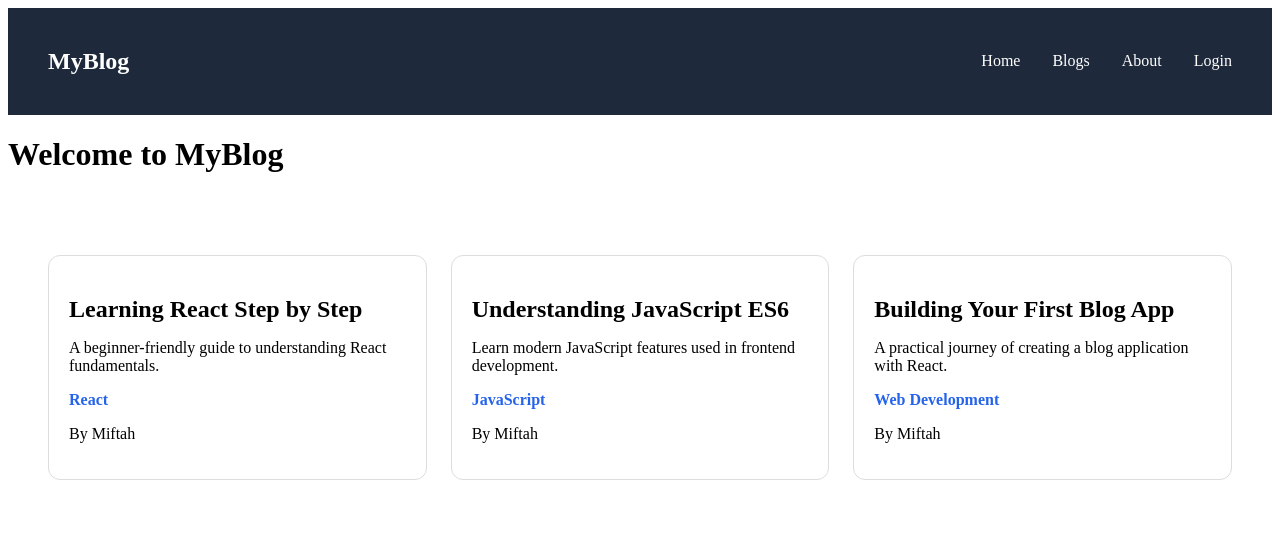
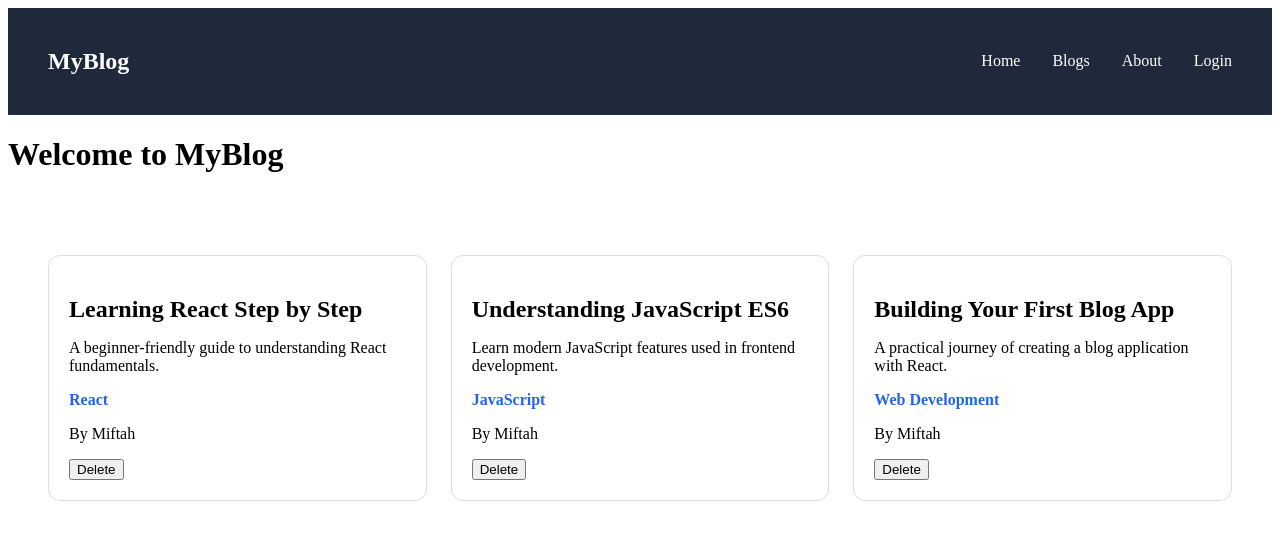
Before and after one commit to ibnumohammed99/react-final-project-blog-app, a React (Vite) app: page / in a window 1280 px wide. Shown: the top 540 px of the page. Built offline with nearby package versions, Linux system fonts and the light colour scheme.

Commit message:
Add delete post functionality

```diff
--- a/src/App.jsx
+++ b/src/App.jsx
@@ -24,13 +24,19 @@ function App() {
   useEffect(() => {
     localStorage.setItem("posts", JSON.stringify(posts));
   }, [posts]);
+  const deletePost = (id) => {
+    setPosts((previousPosts) => previousPosts.filter((post) => post.id !== id));
+  };
 
   return (
     <>
       <Navbar />
 
       <Routes>
-        <Route path="/" element={<Home posts={posts} />} />
+        <Route
+          path="/"
+          element={<Home posts={posts} deletePost={deletePost} />}
+        />
 
         <Route path="/blogs" element={<Blogs />} />
 
--- a/src/components/BlogCard.jsx
+++ b/src/components/BlogCard.jsx
@@ -1,7 +1,7 @@
 import { Link } from "react-router-dom";
 import "../styles/BlogCard.css";
 
-function BlogCard({ post }) {
+function BlogCard({ post, deletePost }) {
   return (
     <Link to={`/blog/${post.id}`} className="blog-link">
       <div className="blog-card">
@@ -12,6 +12,14 @@ function BlogCard({ post }) {
         <span>{post.category}</span>
 
         <p>By {post.author}</p>
+        <button
+          onClick={(e) => {
+            e.preventDefault();
+            deletePost(post.id);
+          }}
+        >
+          Delete
+        </button>
       </div>
     </Link>
   );
--- a/src/pages/Home.jsx
+++ b/src/pages/Home.jsx
@@ -1,14 +1,14 @@
 import BlogCard from "../components/BlogCard";
 import "../styles/Home.css";
 
-function Home({ posts }) {
+function Home({ posts, deletePost }) {
   return (
     <div>
       <h1>Welcome to MyBlog</h1>
 
       <div className="blog-grid">
         {posts.map((post) => (
-          <BlogCard key={post.id} post={post} />
+          <BlogCard key={post.id} post={post} deletePost={deletePost} />
         ))}
       </div>
     </div>
```
